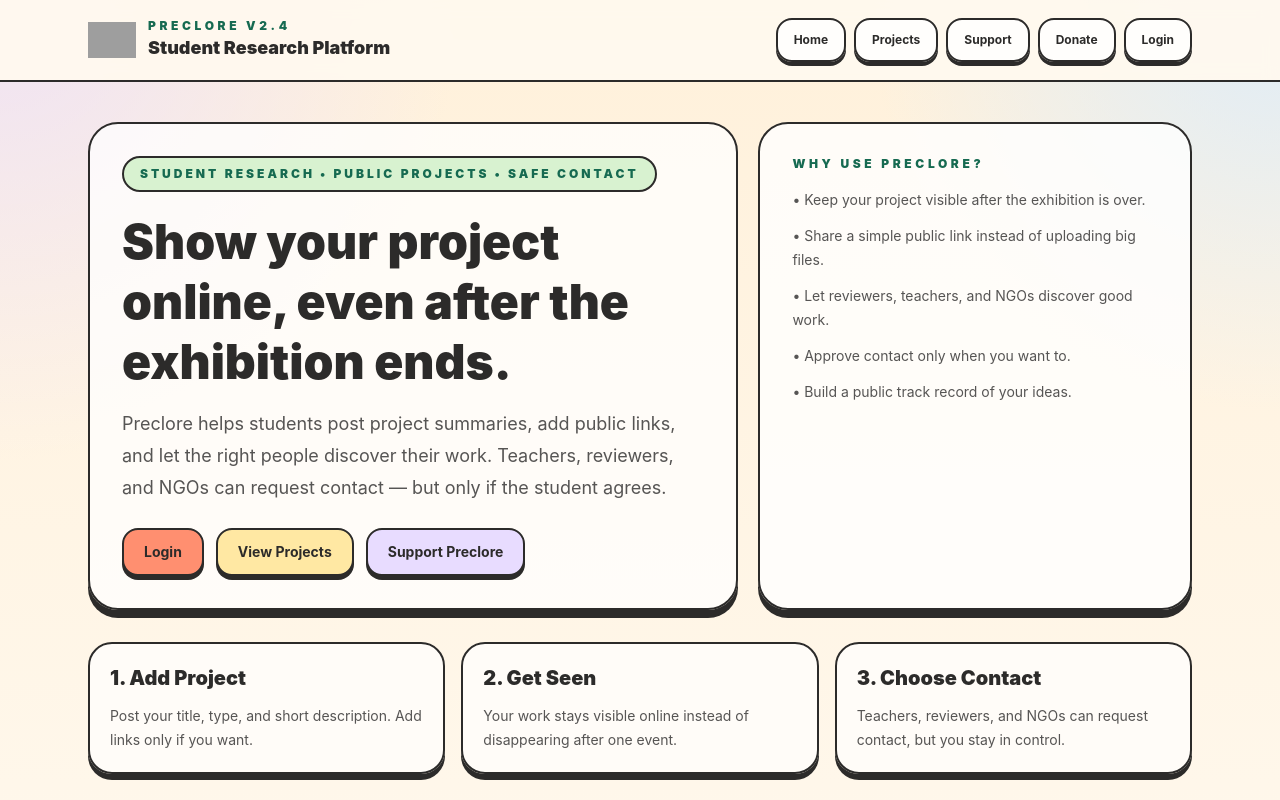
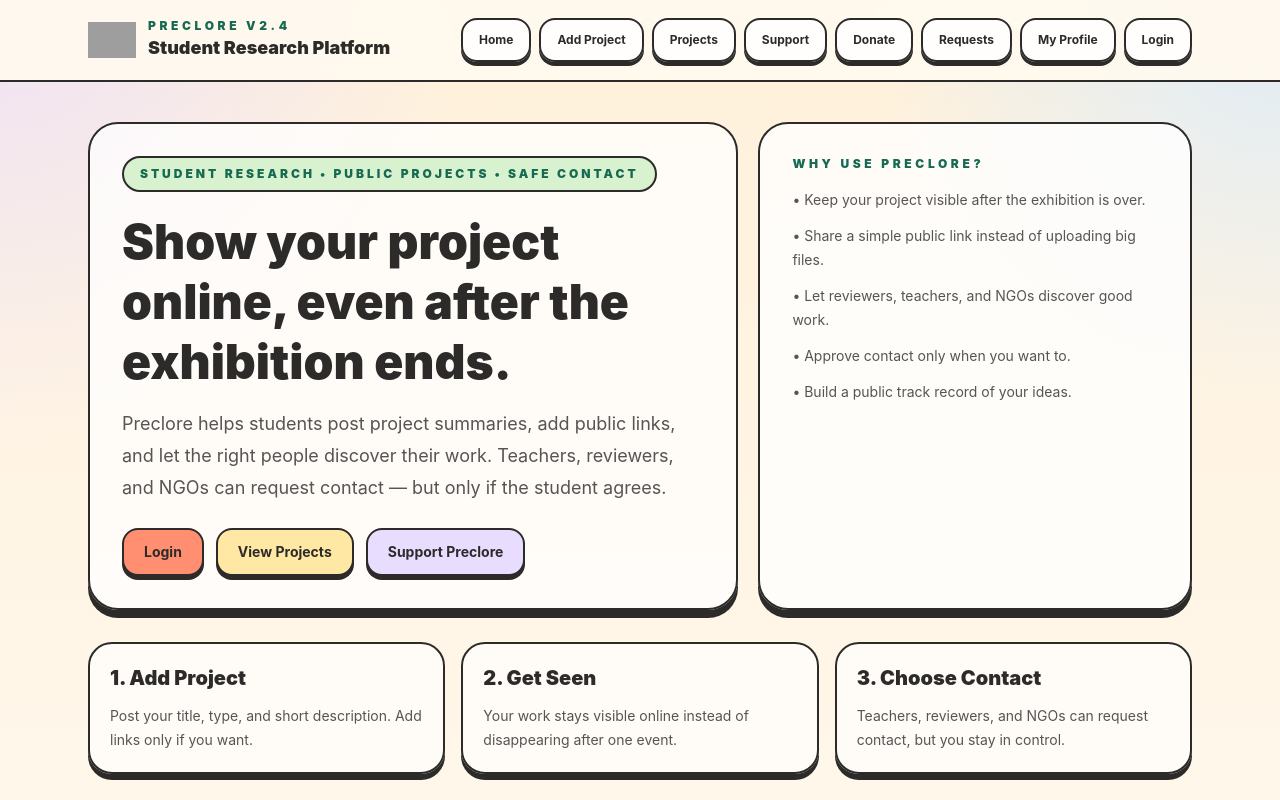
Before and after one commit to sai69692011-wq/Preclore, a Next.js app: page / in a window 1280 px wide. Shown: the top 800 px of the page. Built offline with nearby package versions, Linux system fonts and the light colour scheme; no server answers; grey boxes are pictures that could not be loaded.

Commit message:
Update site-header.jsx

```diff
--- a/components/chrome/site-header.jsx
+++ b/components/chrome/site-header.jsx
@@ -1,43 +1,17 @@
 import TactileButton from '@/components/ui/tactile-button';
-import { createClient } from '@/lib/supabase/server';
-import { deriveAccessProfile } from '@/lib/access';
 
-export default async function SiteHeader() {
-  const supabase = await createClient();
-  const {
-    data: { user }
-  } = await supabase.auth.getUser();
+const navItems = [
+  { href: '/', label: 'Home' },
+  { href: '/submit', label: 'Add Project' },
+  { href: '/journal', label: 'Projects' },
+  { href: '/support', label: 'Support' },
+  { href: '/payment', label: 'Donate' },
+  { href: '/connections', label: 'Requests' },
+  { href: '/profile', label: 'My Profile' },
+  { href: '/auth', label: 'Login' }
+];
 
-  let access = null;
-
-  if (user) {
-    const { data: profile } = await supabase
-      .from('users')
-      .select('role, birth_year')
-      .eq('id', user.id)
-      .maybeSingle();
-
-    access = deriveAccessProfile(profile || {});
-  }
-
-  const navItems = [
-    { href: '/', label: 'Home' },
-    { href: '/journal', label: 'Projects' },
-    { href: '/support', label: 'Support' },
-    { href: '/payment', label: 'Donate' }
-  ];
-
-  if (user && access?.canSubmit) {
-    navItems.splice(1, 0, { href: '/submit', label: 'Add Project' });
-  }
-
-  if (user) {
-    navItems.push({ href: '/connections', label: 'Requests' });
-    navItems.push({ href: '/profile', label: 'My Profile' });
-  } else {
-    navItems.push({ href: '/auth', label: 'Login' });
-  }
-
+export default function SiteHeader() {
   return (
     <header className="sticky top-0 z-40 border-b-2 border-ink bg-paper/95 backdrop-blur">
       <div className="mx-auto flex max-w-6xl flex-wrap items-center justify-between gap-3 px-4 py-3 lg:px-6 lg:py-4">
```
